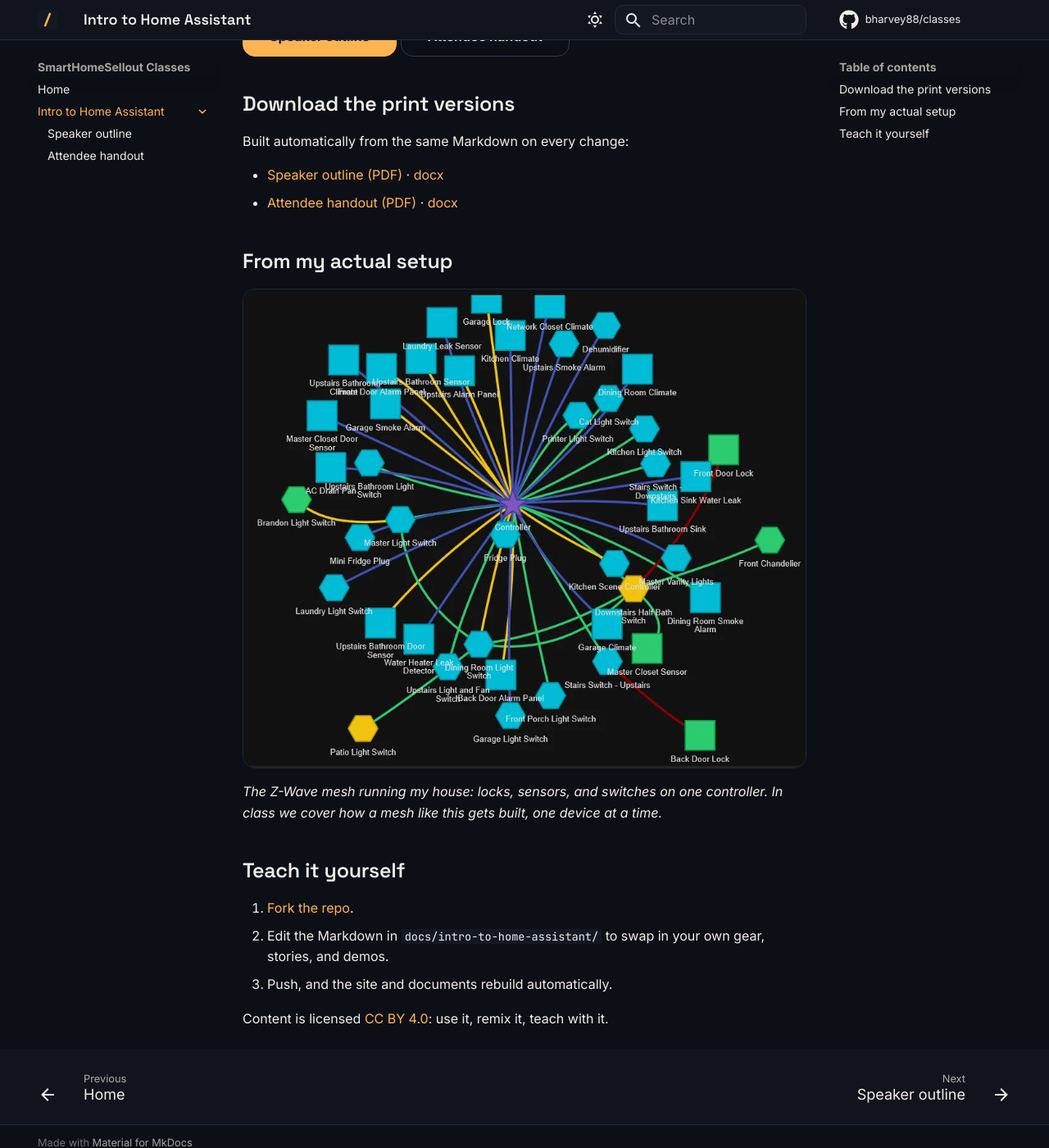
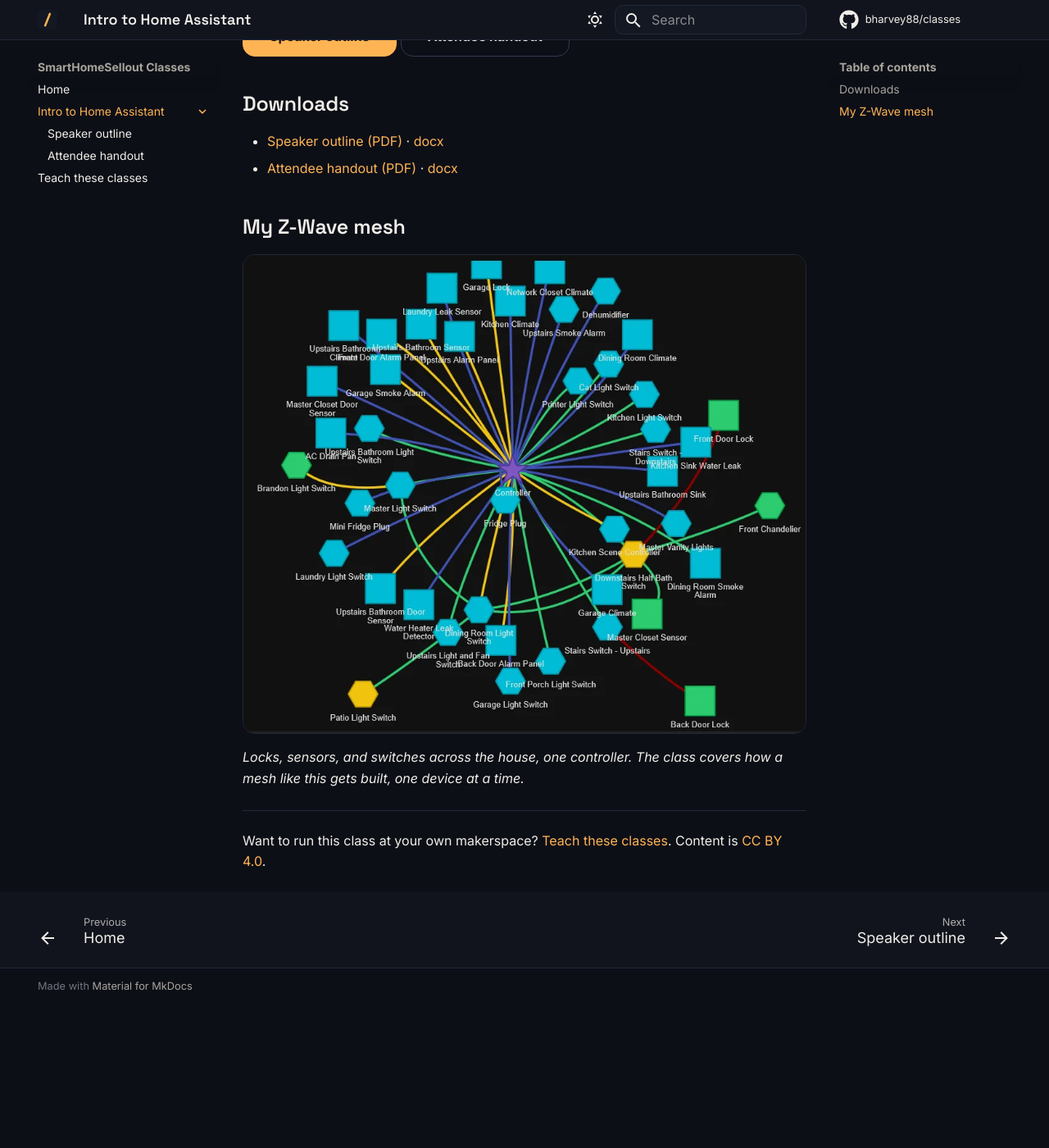
Before and after one commit to bharvey88/classes, an MkDocs documentation site: the page built from docs/intro-to-home-assistant/index.md, in a window 1280 px wide and 1400 px high, scrolled down 723 px. Shown: the whole window at 82% size. Built offline with MkDocs 1.6.1 and Material for MkDocs 9.7.7, drawn with Linux system fonts in a browser that asks for light colours; comment, search, counter and statistics services are not loaded; after the commit the page ends 1948 px from its top, so only the background shows below that; some of the changed text lies outside the part shown.

Commit message:
Split attendee and teacher audiences; comb site copy
Class page speaks to attendees only (bare download links, no pipeline
talk, 'My Z-Wave mesh' heading). New teaching.md owns fork/build/license
for would-be teachers; hub and class page link to it. CLAUDE.md records
the audience rule.

```diff
--- a/docs/intro-to-home-assistant/index.md
+++ b/docs/intro-to-home-assistant/index.md
@@ -11,23 +11,17 @@ Home Assistant is the middleman that connects all your smart devices and protoco
 [Speaker outline](outline.md){ .md-button .md-button--primary }
 [Attendee handout](handout.md){ .md-button }
 
-## Download the print versions
-
-Built automatically from the same Markdown on every change:
+## Downloads
 
 - [Speaker outline (PDF)](https://github.com/bharvey88/classes/releases/download/intro-ha/Intro-to-HA-Speaker-Outline.pdf) · [docx](https://github.com/bharvey88/classes/releases/download/intro-ha/Intro-to-HA-Speaker-Outline.docx)
 - [Attendee handout (PDF)](https://github.com/bharvey88/classes/releases/download/intro-ha/Intro-to-HA-Attendee-Handout.pdf) · [docx](https://github.com/bharvey88/classes/releases/download/intro-ha/Intro-to-HA-Attendee-Handout.docx)
 
-## From my actual setup
+## My Z-Wave mesh
 
 ![Z-Wave mesh network map in Home Assistant](../assets/photos/zwave-mesh.webp){ .page-figure }
 
-*The Z-Wave mesh running my house: locks, sensors, and switches on one controller. In class we cover how a mesh like this gets built, one device at a time.*
+*Locks, sensors, and switches across the house, one controller. The class covers how a mesh like this gets built, one device at a time.*
 
-## Teach it yourself
+---
 
-1. [Fork the repo](https://github.com/bharvey88/classes/fork).
-2. Edit the Markdown in `docs/intro-to-home-assistant/` to swap in your own gear, stories, and demos.
-3. Push, and the site and documents rebuild automatically.
-
-Content is licensed [CC BY 4.0](https://github.com/bharvey88/classes/blob/main/LICENSE): use it, remix it, teach with it.
+Want to run this class at your own makerspace? [Teach these classes](../teaching.md). Content is [CC BY 4.0](https://github.com/bharvey88/classes/blob/main/LICENSE).
--- a/mkdocs.yml
+++ b/mkdocs.yml
@@ -47,6 +47,7 @@ nav:
       - intro-to-home-assistant/index.md
       - Speaker outline: intro-to-home-assistant/outline.md
       - Attendee handout: intro-to-home-assistant/handout.md
+  - Teach these classes: teaching.md
 
 markdown_extensions:
   - admonition
```
Also changed, not shown: other parts of docs/intro-to-home-assistant/index.md (+1 -1 lines), CLAUDE.md (+1 -0 lines), docs/index.md (+2 -2 lines), docs/teaching.md (added, +21 -0 lines).
